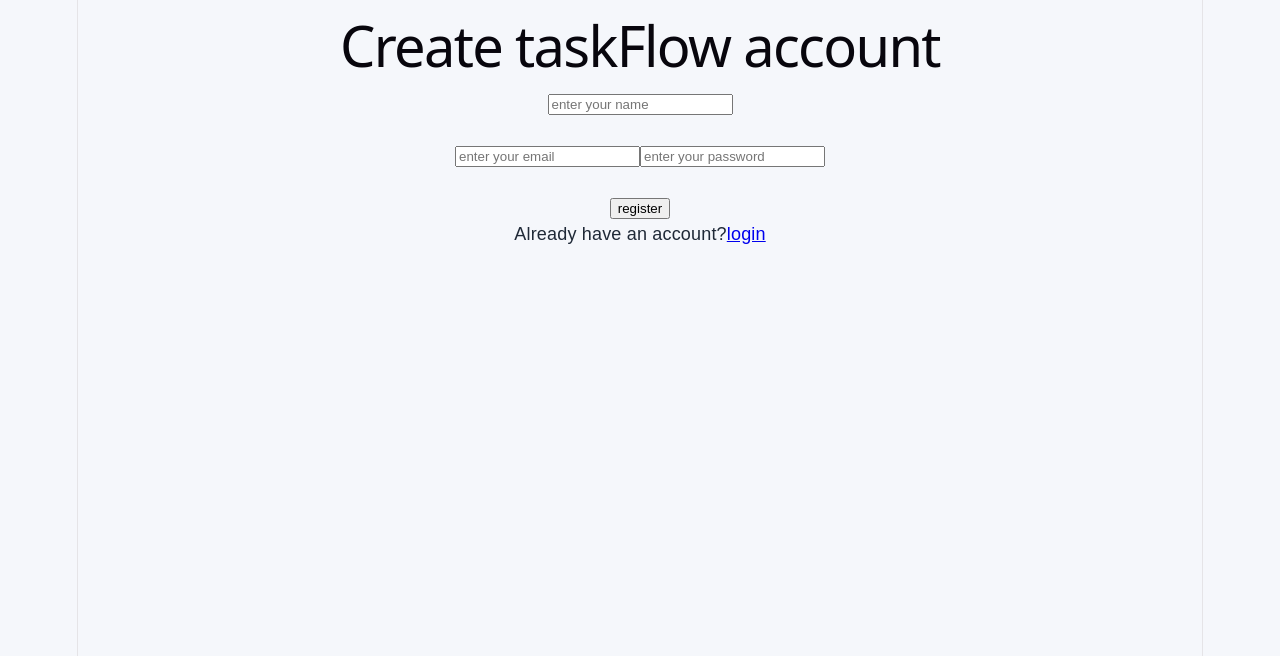
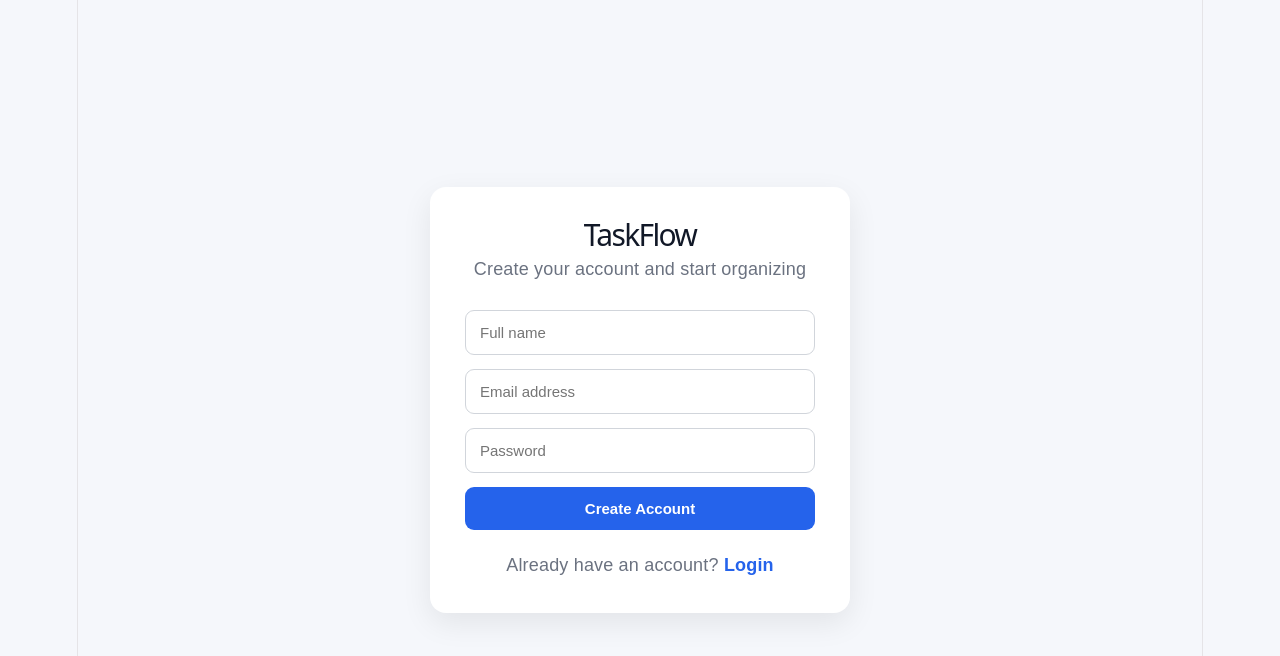
Before and after one commit to SaKshDEV/task_flow, a React (Vite) app in the folder client/: page /register in a window 1280 px wide. Shown: the top 656 px of the page. Built offline with nearby package versions, Linux system fonts and the light colour scheme.

Commit message:
login and register page is ready

```diff
--- /dev/null
+++ b/client/src/pages/Auth.css
@@ -0,0 +1,88 @@
+.auth-page {
+    min-height: 100vh;
+    display: flex;
+    justify-content: center;
+    align-items: center;
+    background: #f5f7fb;
+    padding: 20px;
+}
+
+.auth-card {
+    width: 100%;
+    max-width: 420px;
+    background: white;
+    padding: 35px;
+    border-radius: 16px;
+    box-shadow: 0 10px 30px rgba(0, 0, 0, 0.08);
+}
+
+.auth-logo {
+    font-size: 30px;
+    margin: 0;
+    color: #111827;
+}
+
+.auth-subtitle {
+    color: #6b7280;
+    margin-top: 8px;
+    margin-bottom: 28px;
+}
+
+.auth-form {
+    display: flex;
+    flex-direction: column;
+    gap: 14px;
+}
+
+.auth-form input {
+    width: 100%;
+    padding: 13px 14px;
+    border: 1px solid #d1d5db;
+    border-radius: 9px;
+    font-size: 15px;
+    outline: none;
+}
+
+.auth-form input:focus {
+    border-color: #2563eb;
+}
+
+.auth-btn {
+    border: none;
+    background: #2563eb;
+    color: white;
+    padding: 13px;
+    border-radius: 9px;
+    font-size: 15px;
+    font-weight: 600;
+    cursor: pointer;
+}
+
+.auth-btn:hover {
+    background: #1d4ed8;
+}
+
+.auth-message {
+    background: #fee2e2;
+    color: #991b1b;
+    padding: 10px;
+    border-radius: 8px;
+    margin-top: 15px;
+    font-size: 14px;
+}
+
+.auth-switch {
+    text-align: center;
+    margin-top: 22px;
+    color: #6b7280;
+}
+
+.auth-switch a {
+    color: #2563eb;
+    text-decoration: none;
+    font-weight: 600;
+}
+
+.auth-switch a:hover {
+    text-decoration: underline;
+}
--- a/client/src/pages/Dashboard.jsx
+++ b/client/src/pages/Dashboard.jsx
@@ -1,5 +1,6 @@
 import { useEffect, useState } from "react";
 import { useNavigate } from "react-router-dom";
+import  "./Auth.css"
 
 import api from "../services/api";
 
--- a/client/src/pages/Login.jsx
+++ b/client/src/pages/Login.jsx
@@ -1,5 +1,6 @@
 import { useState } from "react";
 import { useNavigate, Link } from "react-router-dom";
+import "./Auth.css";
 
 import api from "../services/api";
 
@@ -37,27 +38,67 @@ const handleLogin = async (e) => {
         );
     };
 };
-return(
-    <div>
-    <h1>Taskflow Login</h1>
+return (
+    <div className="auth-page">
 
-    <form onSubmit={handleLogin}>
-        <input type="email" placeholder="enter email" value={email} onChange={(e)=> setEmail(e.target.value)} /><br/><br/>
+        <div className="auth-card">
 
-        <input type="password" placeholder="enter password" value={password} onChange={(e)=> setPassword(e.target.value)} /><br/><br/>
+            <h1 className="auth-logo">
+                TaskFlow
+            </h1>
 
-        <button type="submit">Login</button>
-    </form>
+            <p className="auth-subtitle">
+                Sign in to manage your tasks
+            </p>
 
-    {message && <p>{message}</p>}
+            <form
+                className="auth-form"
+                onSubmit={handleLogin}
+            >
 
-      <p>
+                <input
+                    type="email"
+                    placeholder="Email address"
+                    value={email}
+                    onChange={(e) =>
+                        setEmail(e.target.value)
+                    }
+                    required
+                />
+
+                <input
+                    type="password"
+                    placeholder="Password"
+                    value={password}
+                    onChange={(e) =>
+                        setPassword(e.target.value)
+                    }
+                    required
+                />
+
+                <button
+                    className="auth-btn"
+                    type="submit"
+                >
+                    Login
+                </button>
+
+            </form>
+
+            {message && (
+                <p className="auth-message">
+                    {message}
+                </p>
+            )}
+
+            <p className="auth-switch">
                 Don't have an account?{" "}
                 <Link to="/register">
-                    Register
+                    Create account
                 </Link>
             </p>
 
+        </div>
 
     </div>
 );
--- a/client/src/pages/Register.jsx
+++ b/client/src/pages/Register.jsx
@@ -34,44 +34,77 @@ const handleRegister = async (e) => {
 }
 
 return (
-    <div>
-        <h1> Create taskFlow account</h1>
+    <div className="auth-page">
 
-        <form onSubmit={handleRegister}>
-            <input type="text"
-                placeholder="enter your name"
+        <div className="auth-card">
+
+            <h1 className="auth-logo">
+                TaskFlow
+            </h1>
+
+            <p className="auth-subtitle">
+                Create your account and start organizing
+            </p>
+
+            <form
+                className="auth-form"
+                onSubmit={handleRegister}
+            >
+
+                <input
+                    type="text"
+                    placeholder="Full name"
                     value={name}
-                onChange={(e) => setName(e.target.value)} /><br /> <br />
+                    onChange={(e) =>
+                        setName(e.target.value)
+                    }
+                    required
+                />
+
                 <input
                     type="email"
-                placeholder="enter your email"
+                    placeholder="Email address"
                     value={email}
-                onChange={(e) => setEmail(e.target.value)}
+                    onChange={(e) =>
+                        setEmail(e.target.value)
+                    }
+                    required
+                />
 
-
-            />
                 <input
                     type="password"
-                placeholder="enter your password"
+                    placeholder="Password"
                     value={password}
-                onChange={(e) => setPassword(e.target.value)}
+                    onChange={(e) =>
+                        setPassword(e.target.value)
+                    }
+                    required
+                />
 
-
-            /><br /> <br />
-            <button type="submit">
-                register
-
+                <button
+                    className="auth-btn"
+                    type="submit"
+                >
+                    Create Account
                 </button>
 
             </form>
-        {message && <p>{message}</p>}
 
-        <p>
-            Already have an account?{""}
-            <Link to= "/login">
-            login</Link>
+            {message && (
+                <p className="auth-message">
+                    {message}
+                </p>
+            )}
 
+            <p className="auth-switch">
+                Already have an account?{" "}
+                <Link to="/login">
+                    Login
+                </Link>
             </p>
+
+        </div>
+
     </div>
 );
 }
```
Lines whose indentation alone changed are shown as unchanged.
